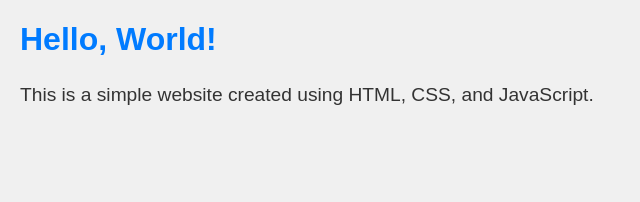
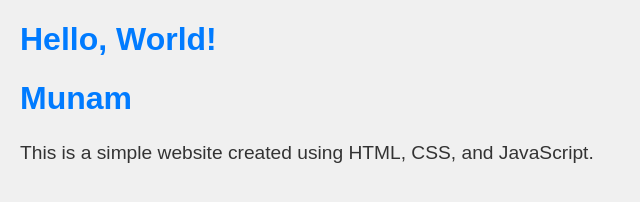
Before and after one commit to syedmunamali/testing, a plain HTML site: page index.html in a window 1280 px wide. Shown: the whole page, without its empty margins (0-640 px from the left). Drawn offline with Linux system fonts and the light colour scheme.

Commit message:
Add my name

```diff
--- a/index.html
+++ b/index.html
@@ -8,6 +8,7 @@
 </head>
 <body>
     <h1>Hello, World!</h1>
+    <h1>Munam</h1>
 
     <p>This is a simple website created using HTML, CSS, and JavaScript.</p>
 
```
